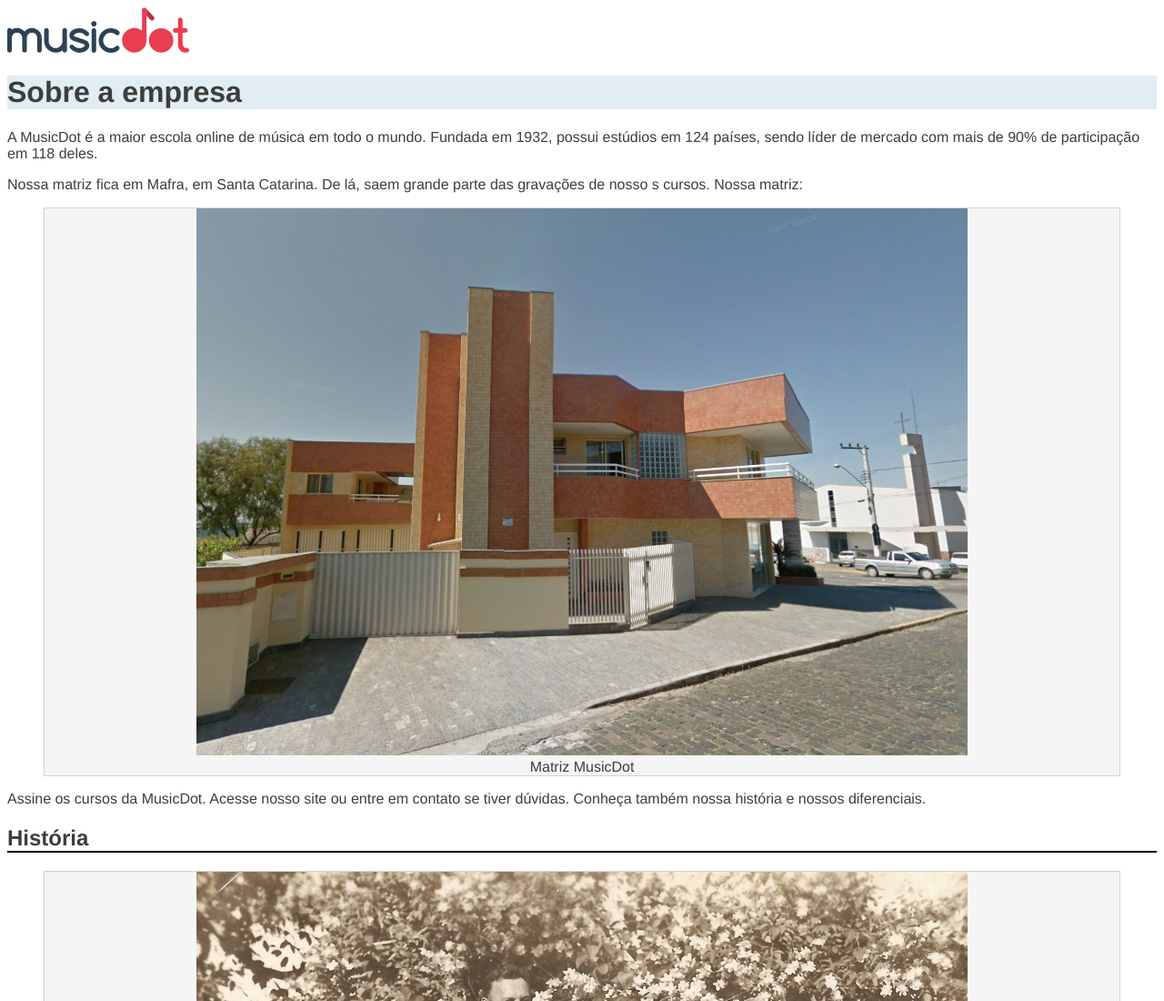
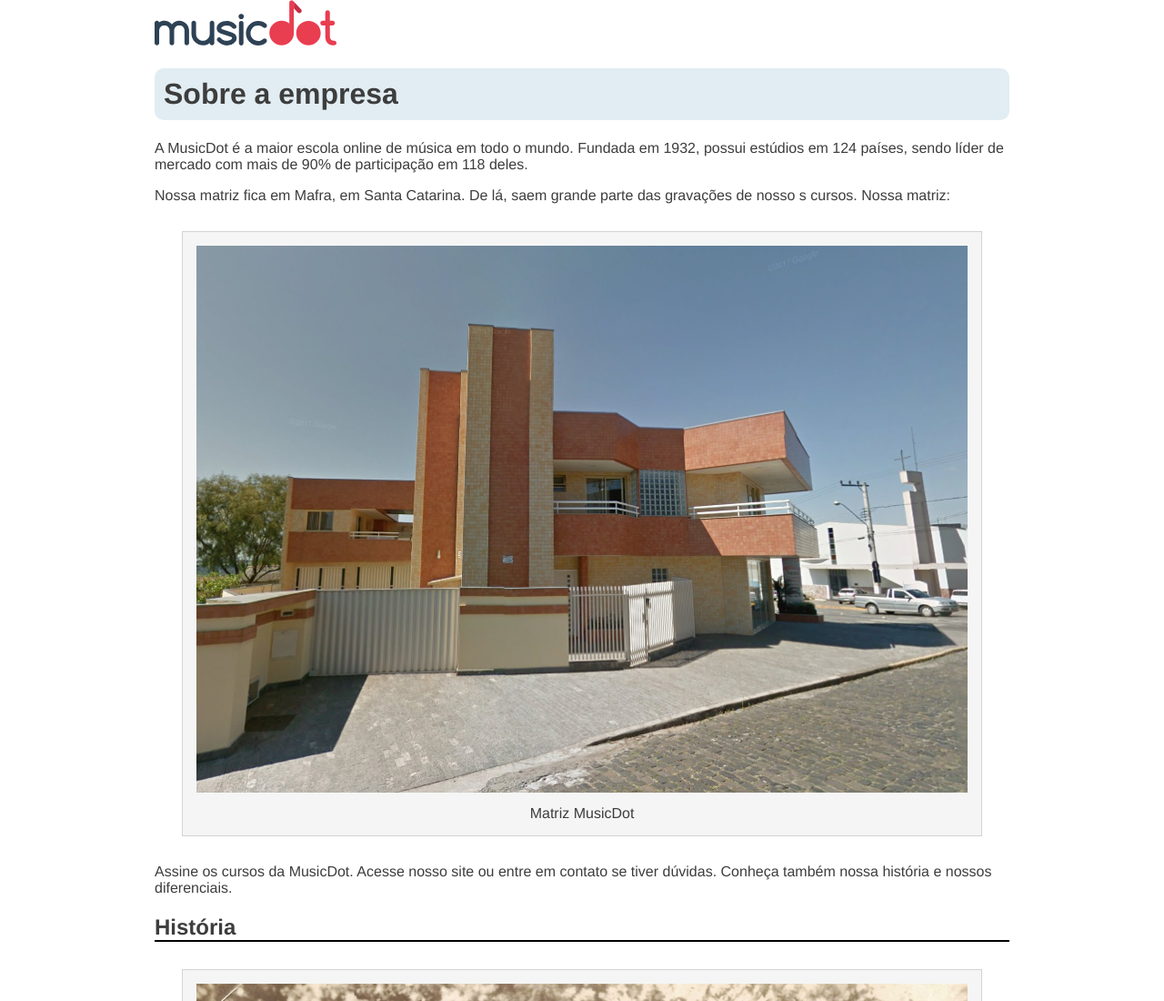
Before and after one commit to janssenbatista/curso-html-css-caelum, a plain HTML site: page sobre.html in a window 1280 px wide. Shown: the top 1100 px of the page at 91% size. Drawn offline with Linux system fonts and the light colour scheme.

Commit message:
update sobre.css

```diff
--- a/css/sobre.css
+++ b/css/sobre.css
@@ -1,10 +1,14 @@
 body {
+  width: 940px;
+  margin: 0 auto;
   font-family: "Helvetica", "Lucida Grande", sans-serif;
   color: #3d3d3d;
 }
 
 h1 {
   background-color: #e1edf2;
+  padding: 10px;
+  border-radius: 10px;
 }
 
 h2 {
@@ -15,4 +19,10 @@ figure {
   text-align: center;
   background-color: whitesmoke;
   border: 1px solid lightgrey;
+  margin: 30px;
+  padding: 15px;
 }
+
+figcaption {
+  margin-top: 10px;
+}
```
